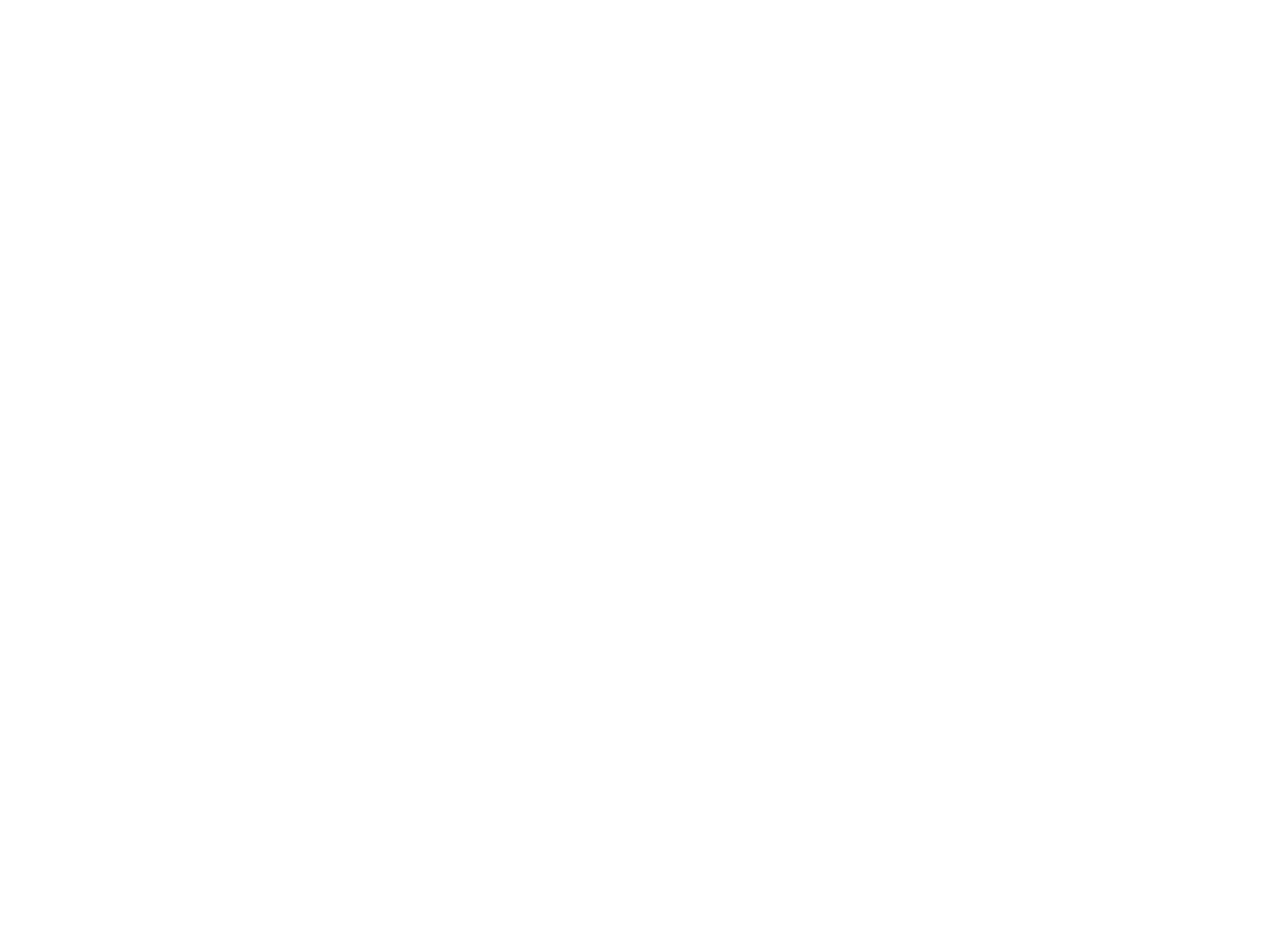
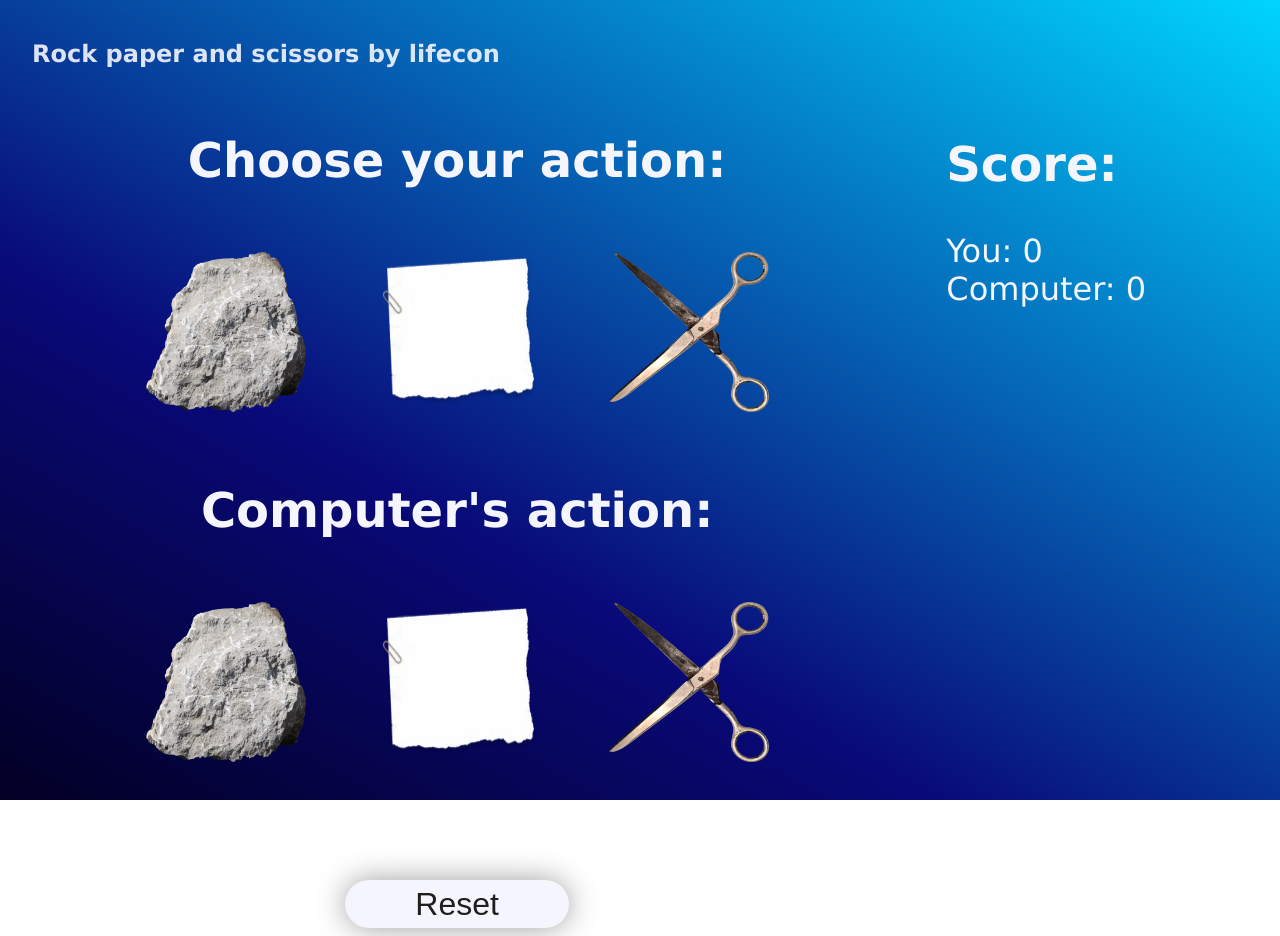
Before and after one commit to lifeconsciousness/Rock-paper-scissors, a plain HTML site: page index.html in a window 1280 px wide. Before the commit the page ends 800 px from the top, so only its background shows below. Drawn offline with Linux system fonts and the light colour scheme.

Commit message:
html/css done

```diff
--- a/css/style.scss
+++ b/css/style.scss
@@ -0,0 +1,93 @@
+body{
+    margin: 0;
+    padding: 0;
+    font-family:'Lucida Sans', 'Lucida Sans Regular', 'Lucida Grande', 'Lucida Sans Unicode', Geneva, Verdana, sans-serif;
+    font-weight: 300;
+
+}
+
+.game-container{
+    display: grid;
+    grid-template-columns: 2.5fr 1fr;
+    grid-template-rows: 0.1fr 1fr;
+    grid-template-areas:"left right";
+    height: 100vh;
+    background: linear-gradient(30deg, rgba(2,0,36,1) 0%, rgba(9,9,121,1) 35%, rgba(0,212,255,1) 100%);
+    color: rgb(245, 245, 254);
+    font-size: 1.5rem;
+}
+
+.left-side{
+    grid-area: left;
+    padding: 0.5rem 2rem;
+}
+
+.right-side{
+    grid-area: right;
+    padding: 6rem 2rem;
+    font-size: 2rem;
+}
+
+.actions-choice{
+    display: flex;
+    flex-direction: column;
+    align-items: center;
+}
+
+.rps > img{
+    width: 10rem;
+    height: 10rem;
+    margin: 2rem;
+    transition: 0.1s;
+}
+
+.rps > img:hover{
+    cursor: pointer;
+    scale: 120%;
+    transition: 0.17s ease;
+}
+
+.rps > img:active{
+    scale: 113.5%;
+    transition: 0.05s ease;
+}
+
+.rps-computer > img{
+    width: 10rem;
+    height: 10rem;
+    margin: 2rem;
+    transition: 0.1s;
+}
+
+#reset-btn{
+    margin-top: 5rem;
+    width: 14rem;
+    height: 3rem;
+    background-color: rgb(245, 245, 254);
+    border: none;
+    border-radius: 4rem;
+    font-size: 2rem;
+    transition: 0.1s;
+    box-shadow: 0px 0px 30px rgba(0, 0, 0, 0.385);
+    color: rgb(31, 31, 31);
+}
+
+#reset-btn:hover{
+    background-color: rgb(50, 50, 206);
+    transition: 0.1s ease;
+    color: rgb(224, 224, 224);
+}
+
+#reset-btn:active{
+    background-color: rgb(22, 22, 22);
+    color: rgb(224, 224, 224);
+}
+
+.score{
+    display: flex;
+    flex-wrap: wrap;
+
+    *{
+        flex: 100%;
+    }
+}
--- a/index.html
+++ b/index.html
@@ -8,7 +8,40 @@
     <link rel="stylesheet" href="/css/style.css">
 </head>
 <body>
+    <div class="game-container">
 
+        <div class="left-side">
+            <h4 style="opacity: 0.9;">Rock paper and scissors by lifecon</h4>
+            <div class="actions-choice">
+
+                <h1 id="chooseaction">Choose your action: </h1>
+                <div class="rps">
+                    <img src="/img/large-rock.png" alt="rock" id="rock">
+                    <img src="/img/paper.png" alt="paper" id="paper">
+                    <img src="/img/scissors.png" alt="scissors" id="scissors">
+                </div>
+                <h1 id="computeract">Computer's action: </h1>
+                <div class="rps-computer">
+                    <img src="/img/large-rock.png" alt="rock" id="rock">
+                    <img src="/img/paper.png" alt="paper" id="paper">
+                    <img src="/img/scissors.png" alt="scissors" id="scissors">
+                </div>
+
+                <button id="reset-btn">Reset</button>
+
+            </div>
+        </div>
+
+        <div class="right-side">
+            <h2>Score:</h2>
+            <div class="score">
+                <label id="player-score">You: 0</label>
+                <label id="computer-score">Computer: 0</label>
+                <label id="win-message"></label>
+            </div>
+
+        </div>
+    </div>
 
 
     <script src="/index.js"></script>
--- a/index.js
+++ b/index.js
@@ -0,0 +1,20 @@
+let win = false;
+let choice = 0;
+
+function clickPlay(){
+    var clickSound = new Audio('/sfx/click.wav');
+    clickSound.play();
+}
+
+document.getElementById("rock").onclick = function(){
+    clickPlay();
+    choice = 0;
+}
+document.getElementById("paper").onclick = function(){
+    clickPlay();
+    choice = 0;
+}
+document.getElementById("scissors").onclick = function(){
+    clickPlay();
+    choice = 0;
+}
```
Also changed, not shown: css/style.css, img/large-rock.png (added), img/paper.png (added), img/scissors.png (added), 4 other files.
